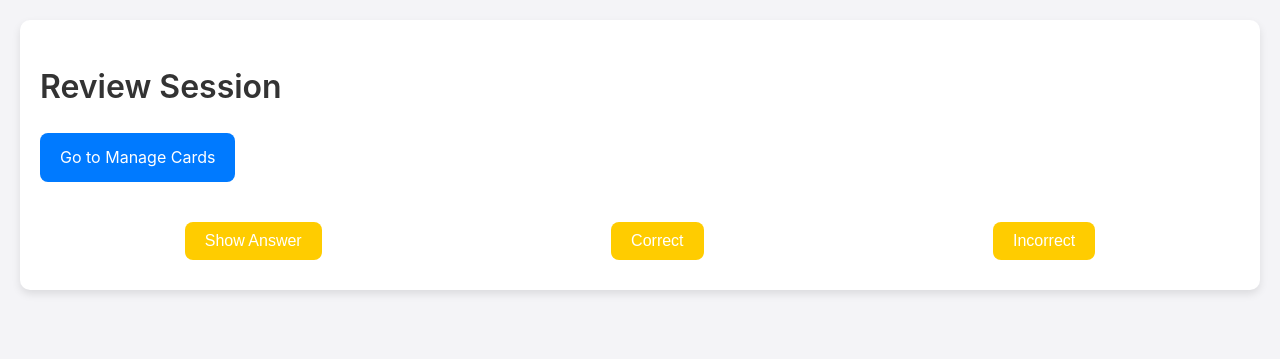
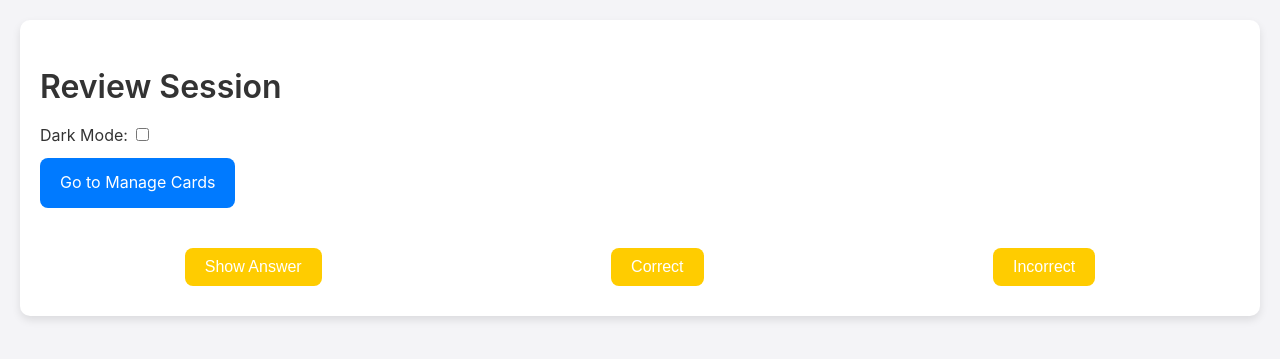
Before and after one commit to panda1312/Scriptura, a Flask app: template templates/review_session.html in a window 1280 px wide. Shown: the top 359 px of the page. Run offline with Flask 2, Linux system fonts and the light colour scheme; the template is opened without the code that fills it, so the values that code supplies are empty.

Commit message:
Update review_session.html
Adds dark mode support

```diff
--- a/templates/review_session.html
+++ b/templates/review_session.html
@@ -2,12 +2,19 @@
 <html lang="en">
 <head>
     <meta charset="UTF-8">
-    <title>Review Flashcards - Scriptura</title>
+    <title>Review Session - Scriptura</title>
     <link rel="stylesheet" href="/static/style.css">
 </head>
 <body>
     <div class="container">
         <h1>Review Session</h1>
+
+        <!-- Dark Mode Toggle (optional on review page if you'd like to allow toggle) -->
+        <div class="dark-mode-toggle">
+            <label for="dark-mode-toggle">Dark Mode:</label>
+            <input type="checkbox" id="dark-mode-toggle" />
+        </div>
+
         <a href="/" class="button">Go to Manage Cards</a>
 
         <div id="flashcard">
@@ -33,6 +40,22 @@
         let currentCardIndex = 0;
         let correctCount = 0;
 
+        // Dark Mode Logic
+        const toggle = document.getElementById("dark-mode-toggle");
+
+        // Check if dark mode was previously saved in localStorage
+        if (localStorage.getItem('darkMode') === 'true') {
+            document.body.classList.add('dark-mode');
+            toggle.checked = true;
+        }
+
+        // Event listener for the dark mode toggle
+        toggle.addEventListener('change', () => {
+            document.body.classList.toggle('dark-mode');
+            localStorage.setItem('darkMode', toggle.checked); // Save the preference
+        });
+
+        // Flashcard Navigation Logic
         function showCurrentCard() {
             const card = flashcards[currentCardIndex];
             document.getElementById('question').textContent = card.front;
```
